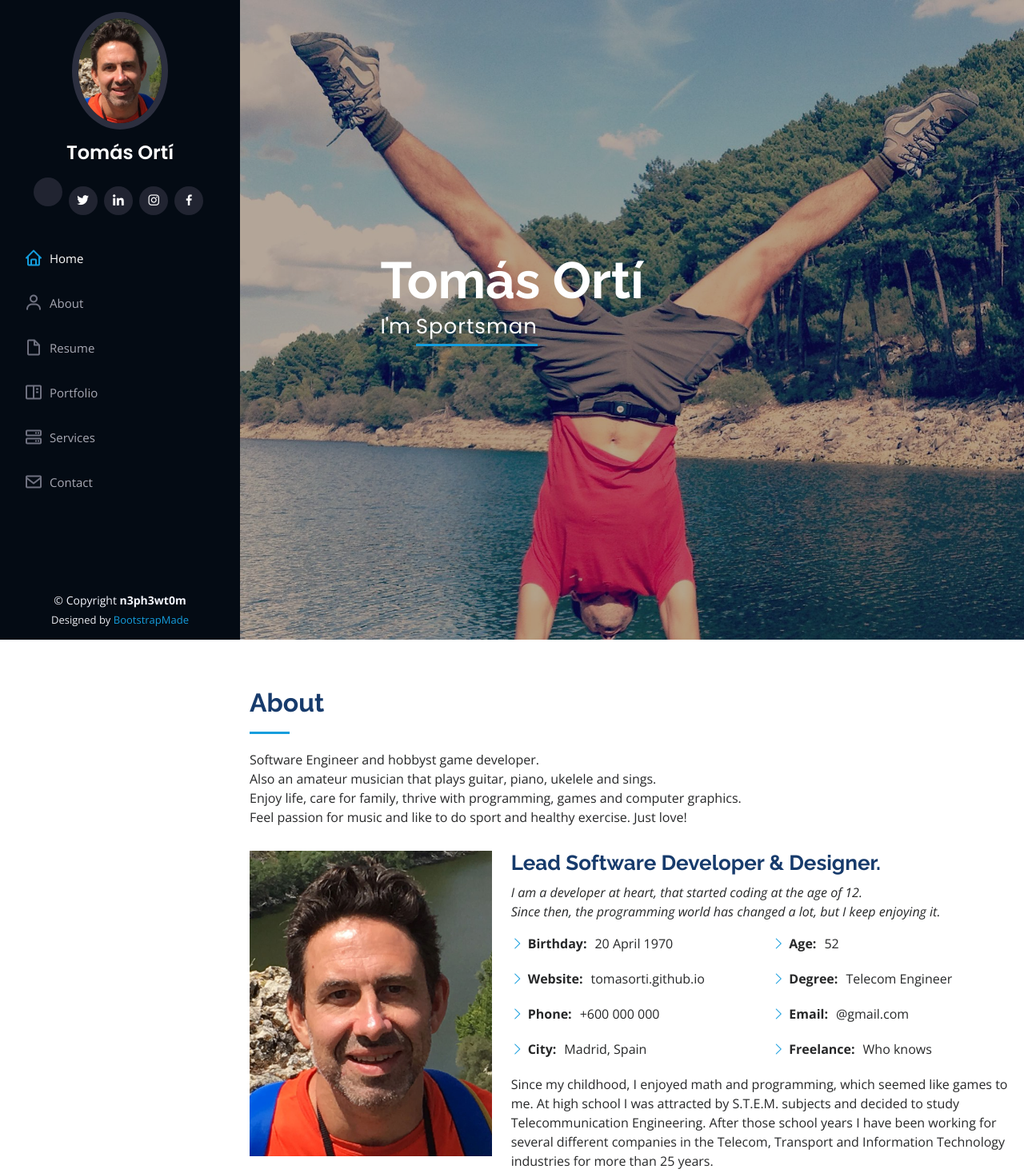
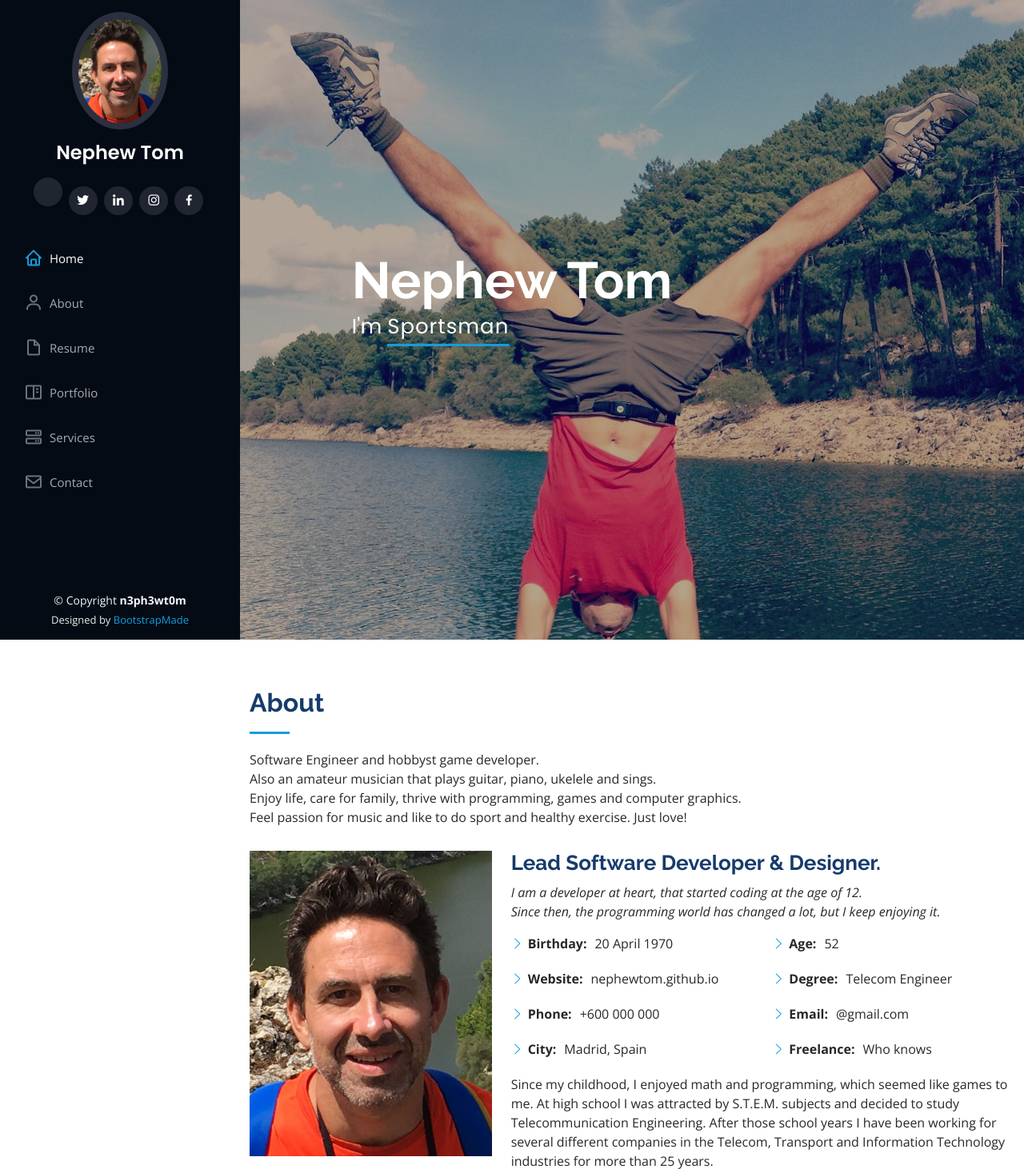
Before and after one commit to nephewtom/nephewtom.github.io, a plain HTML site: page index.html in a window 1280 px wide. Shown: the top 1467 px of the page at 80% size. Drawn offline with nearby package versions, Linux system fonts and the light colour scheme; no server answers; some icons are missing.

Commit message:
Updated name and URLs

```diff
--- a/index.html
+++ b/index.html
@@ -5,7 +5,7 @@
   <meta charset="utf-8">
   <meta content="width=device-width, initial-scale=1.0" name="viewport">
 
-  <title>Tomás Ortí - iPortfolio</title>
+  <title>Nephew Tom - iPortfolio</title>
   <meta content="" name="description">
   <meta content="" name="keywords">
 
@@ -46,7 +46,7 @@
 
       <div class="profile">
         <img src="assets/img/profile-img.jpg" alt="" class="img-fluid rounded-circle">
-        <h1 class="text-light"><a href="index.html">Tomás Ortí</a></h1>
+        <h1 class="text-light"><a href="index.html">Nephew Tom</a></h1>
         <div class="social-links mt-3 text-center">
           <a href="https://nephewtom.itch.io" ><span class="iconify" data-icon="cib:itch-io"></span></a>
           <a href="https://twitter.com/nephewtom" class="twitter"><i class="bx bxl-twitter"></i></a>
@@ -72,7 +72,7 @@
   <!-- ======= Hero Section ======= -->
   <section id="hero" class="d-flex flex-column justify-content-center align-items-center">
     <div class="hero-container" data-aos="fade-in">
-      <h1>Tomás Ortí</h1>
+      <h1>Nephew Tom</h1>
       <p>I'm <span class="typed" data-typed-items="Developer, Sportsman, Musician, Father"></span></p>
     </div>
   </section><!-- End Hero -->
@@ -105,7 +105,7 @@
               <div class="col-lg-6">
                 <ul>
                   <li><i class="bi bi-chevron-right"></i> <strong>Birthday:</strong> <span>20 April 1970</span></li>
-                  <li><i class="bi bi-chevron-right"></i> <strong>Website:</strong> <span>tomasorti.github.io</span></li>
+                  <li><i class="bi bi-chevron-right"></i> <strong>Website:</strong> <span>nephewtom.github.io</span></li>
                   <li><i class="bi bi-chevron-right"></i> <strong>Phone:</strong> <span>+600 000 000</span></li>
                   <li><i class="bi bi-chevron-right"></i> <strong>City:</strong> <span>Madrid, Spain</span></li>
                 </ul>
@@ -262,7 +262,7 @@
           <div class="col-lg-6" data-aos="fade-up">
             <h3 class="resume-title">Sumary</h3>
             <div class="resume-item pb-0">
-              <h4>Tomás Ortí</h4>
+              <h4>Nephew Tom</h4>
               <p><em>Passionate and get-things-done Software Engineer with 25+ years of experience designing and programing systems and software of many different businees domains.</em></p>
               <ul>
                 <li>Madrid, Spain</li>
@@ -479,7 +479,7 @@
                   <i class="bx bxs-quote-alt-right quote-icon-right"></i>
                 </p>
                 <img src="assets/img/testimonials/profile-img.jpg" class="testimonial-img" alt="">
-                <h3>Nephewtom</h3>
+                <h3>Nephew Tom</h3>
                 <h4>Developer</h4>
               </div>
             </div><!-- End testimonial item -->
@@ -518,7 +518,7 @@
                   <i class="bx bxs-quote-alt-right quote-icon-right"></i>
                 </p>
                 <img src="assets/img/testimonials/profile-img.jpg" class="testimonial-img" alt="">
-                <h3>Tomguru</h3>
+                <h3>Swami Tom</h3>
                 <h4>Spiritual teacher</h4>
               </div>
             </div><!-- End testimonial item -->
```
Also changed, not shown: portfolio-details.html (+1 -1 lines).
